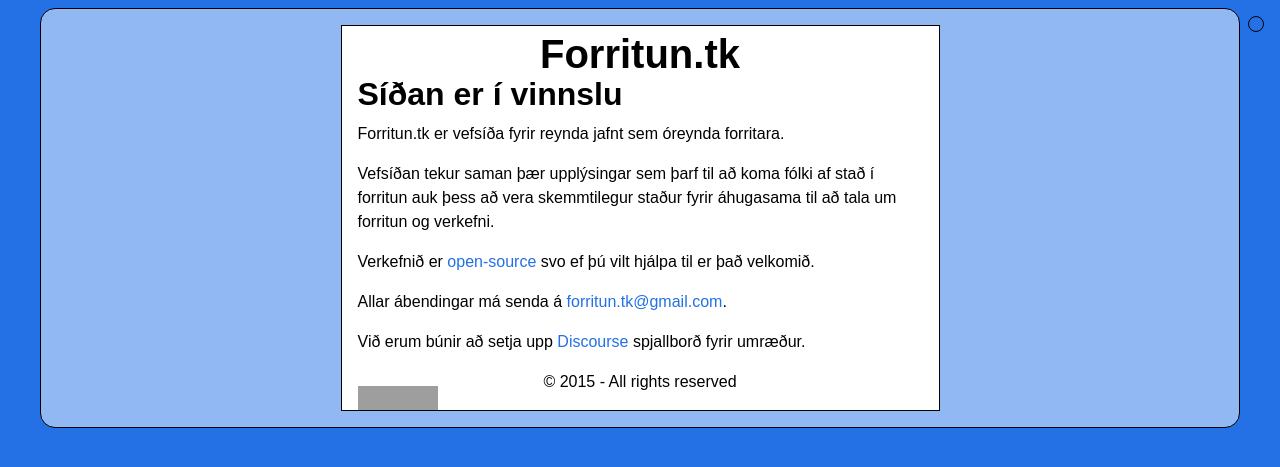
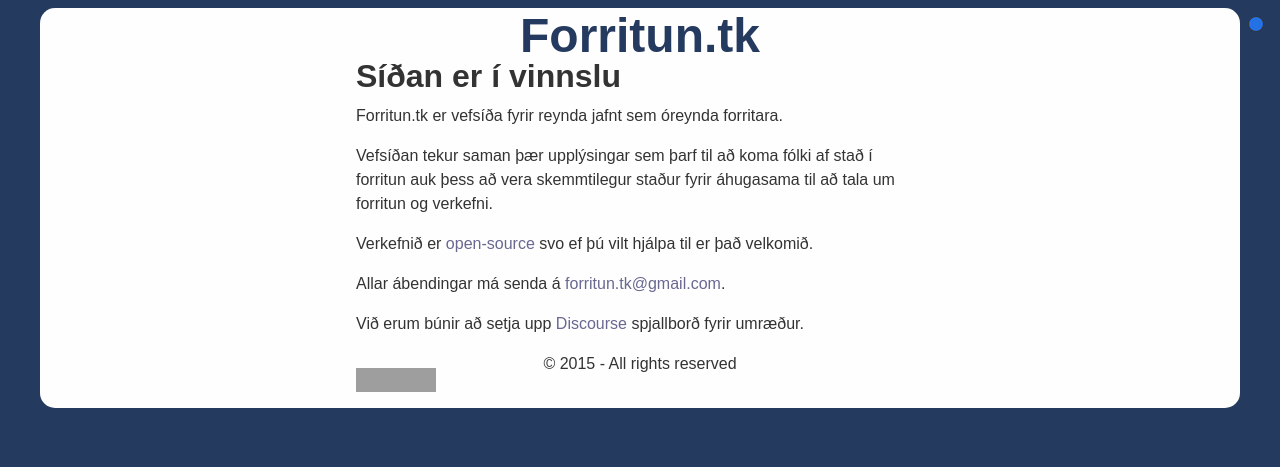
Before and after one commit to 50574E/Forritun.tk, a Django app: page / in a window 1280 px wide. Shown: the top 467 px of the page. Run offline with Django 3.2, Linux system fonts and the light colour scheme; grey boxes are pictures that could not be loaded.

Commit message:
Breytti útlitinu örlítið

```diff
--- a/forrituntk_vefsida/forritun/static/css/style.css
+++ b/forrituntk_vefsida/forritun/static/css/style.css
@@ -1,62 +1,149 @@
-/*Normalize*/
-* {margin: 0; padding: 0; box-sizing: border-box;}
-body {font: 16px/1.5rem sans-serif; background: #2371e5;}
+/*The Base*/
+* {
+	margin: 0;
+	padding: 0;
+	box-sizing: border-box;
+}
+
+body {
+	font: 16px/1.5rem sans-serif;
+	background: #253a5f;
+	color: #333;
+}
+
 .wrapper {
-	max-width: 1200px; width: 100%; margin: 0.5rem auto;
-	border: solid black 1px; border-radius: 15px;
-	background: rgba(255,255,255,0.5);
+	max-width: 1200px;
+	width: 100%;
+	margin: 0.5rem auto;
+	border-radius: 15px;
 	overflow: hidden;
 }
-.content {width: 50%; margin: 1rem auto; padding: auto 0.5rem; border: solid black 1px; background: white; vertical-align: middle;}
-.login {background: white;}
-/*FOR TESTING PURPOSES
-header, main, section, footer, .login, .bgColor, h1, footer p {border: solid black 1px;}
-*/
+
+.content {
+	width: 50%;
+	margin: 1rem auto;
+	padding: auto 0.5rem;
+	vertical-align: middle;
+}
+
+.login, .content, .wrapper {
+	background: #fefefe;
+}
+
 /*Spacing and sizing*/
-h1,h2,h3,h4,h5,h6,p,li,form,.login,iframe,.bgColor {margin: 1rem;}
-h1,h2,h3,h4,h5,h6,p,a {word-wrap: break-word;}
-h1 {font-size: 2.5rem;}
-h2 {font-size: 2rem;}
-h3 {font-size: 1.6rem;}
-h4 {font-size: 1.2rem}
-h5,h6,p {font-size: 1rem}
+h1,h2,h3,h4,h5,h6,p,li,form,.login,iframe,.bgColor {
+	margin: 1rem;
+}
 
-header, footer {width: 50%; margin: 0 auto;}
-h1, main section {margin: 1rem auto;}
-h1, footer p {text-align: center;}
-main {margin: 0 auto; width: 100%;}
+h1,h2,h3,h4,h5,h6,p,a {
+	word-wrap: break-word;
+}
+
+h1 {
+	font-size: 3rem;
+	color: #253a5f;
+}
+
+h2 {
+	font-size: 2rem;
+}
+
+h3 {
+	font-size: 1.6rem;
+}
+
+h4 {
+	font-size: 1.2rem
+}
+
+h5,h6,p {
+	font-size: 1rem
+}
+
+header, footer {
+	width: 50%;
+	margin: 0 auto;
+}
+
+h1, main section {
+	margin: 1rem auto;
+}
+
+h1, footer p {
+	text-align: center;
+}
+
+main {
+	margin: 0 auto;
+	width: 100%;
+}
 
 /*Links*/
-a {text-decoration: none; color: #2371e5;}
-/*a:visited {color: #2191b3;}*/
-a:hover {color: #df0000;}
+a {
+	text-decoration: none;
+	color: #686891;
+}
+
+a:hover {
+	text-decoration: underline;
+	color: #253a5f;
+}
 
 /*Login*/
-.login {width: auto; float: right; display: inline-block;}
-.login a {padding: 0 0.25rem;}
-.login a:first-child {border-right: solid black 1px;}
+.login {
+	width: auto;
+	float: right;
+	display: inline-block;
+}
+
+.login a {
+	padding: 0 0.25rem;
+}
+
+.login a:first-child {
+	border-right: solid #333 1px;
+}
 
 /*Facebook like button*/
-iframe.fbLike {xborder: none; overflow: hidden; width: 5rem; height: 1.5rem; float: left;}
-footer, iframe {xborder: solid black 1px;}
+iframe.fbLike {
+	border: none;
+	overflow: hidden;
+	width: 5rem;
+	height: 1.5rem;
+	float: left;
+}
 
 /*Background color chooser*/
 .bgColor {
 	cursor: pointer;
-	border: solid black 1px; border-radius: 15px;
-	width: 1rem; height: 1rem;
-	float: right; position: fixed; top: 0; right: 0;
+	border: solid #333 1px;
+	border-radius: 15px;
+	width: 1rem;
+	height: 1rem;
+	float: right;
+	position: fixed;
+	top: 0;
+	right: 0;
 	background: #2371e5;
 }
 
-.bgColor:hover {background: #df0000;}
+.bgColor:hover {
+	background: #df0000;
+}
 
 /*Media queries*/
 @media only screen and (max-width: 825px) {
-	.content {width: 100%;}
-	.login {background: none;}
+	.content {
+		width: 100%;
+	}
+
+	.login {
+		background: none;
+	}
 }
 
 @media only screen and (max-width: 422px), (max-device-width : 400px) {
-	header, footer {width: 100%;}
+	header, footer {
+		width: 100%;
+	}
 }
--- a/forrituntk_vefsida/forritun/static/js/bgColor.js
+++ b/forrituntk_vefsida/forritun/static/js/bgColor.js
@@ -1,6 +1,6 @@
 $(document).ready(function(){
 	var isRed = false;
-	var c1 = "#2371e5";
+	var c1 = "#253a5f";
 	var c2 = "#df0000";
 	$(".bgColor").click(function(){
 		isRed = !isRed;
```
